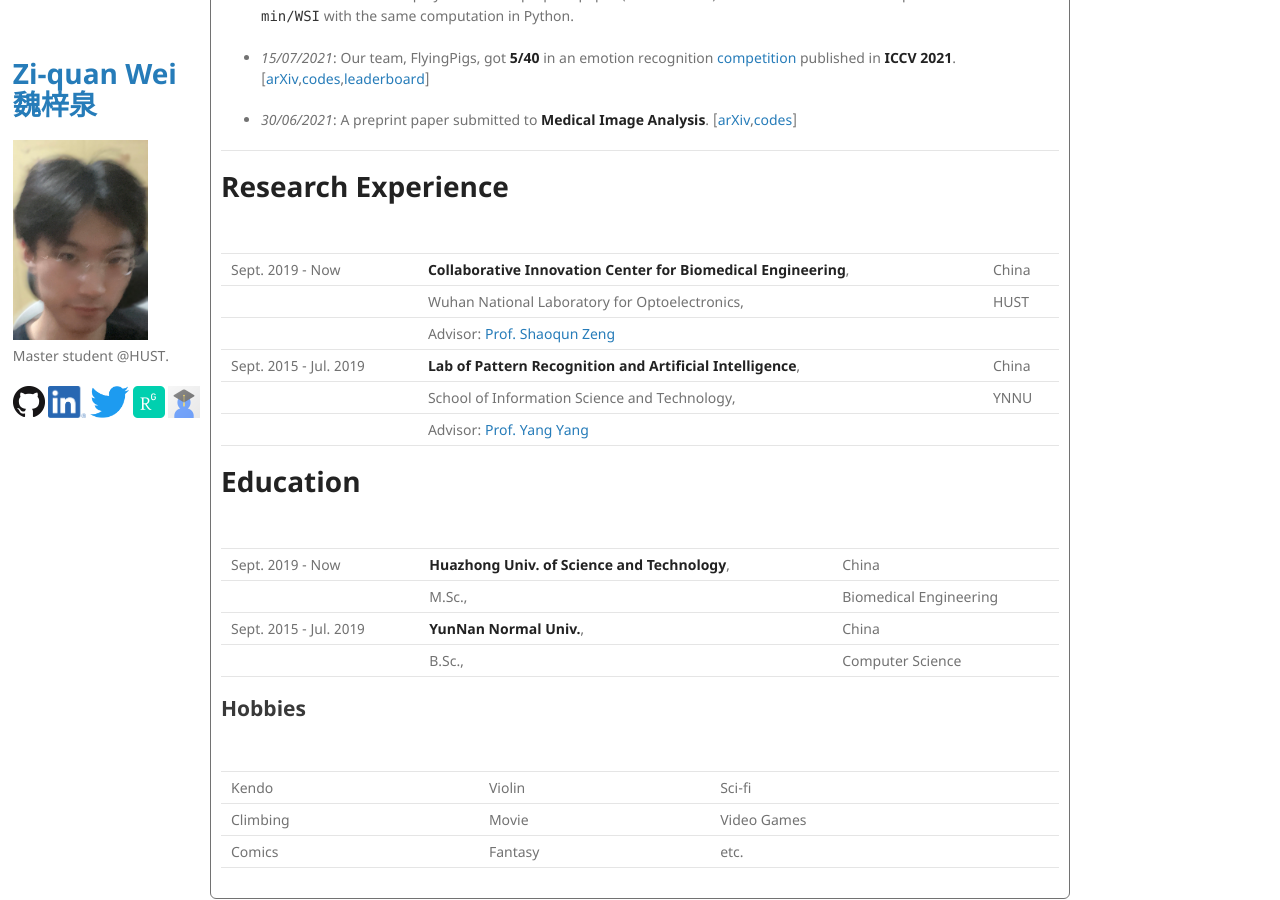
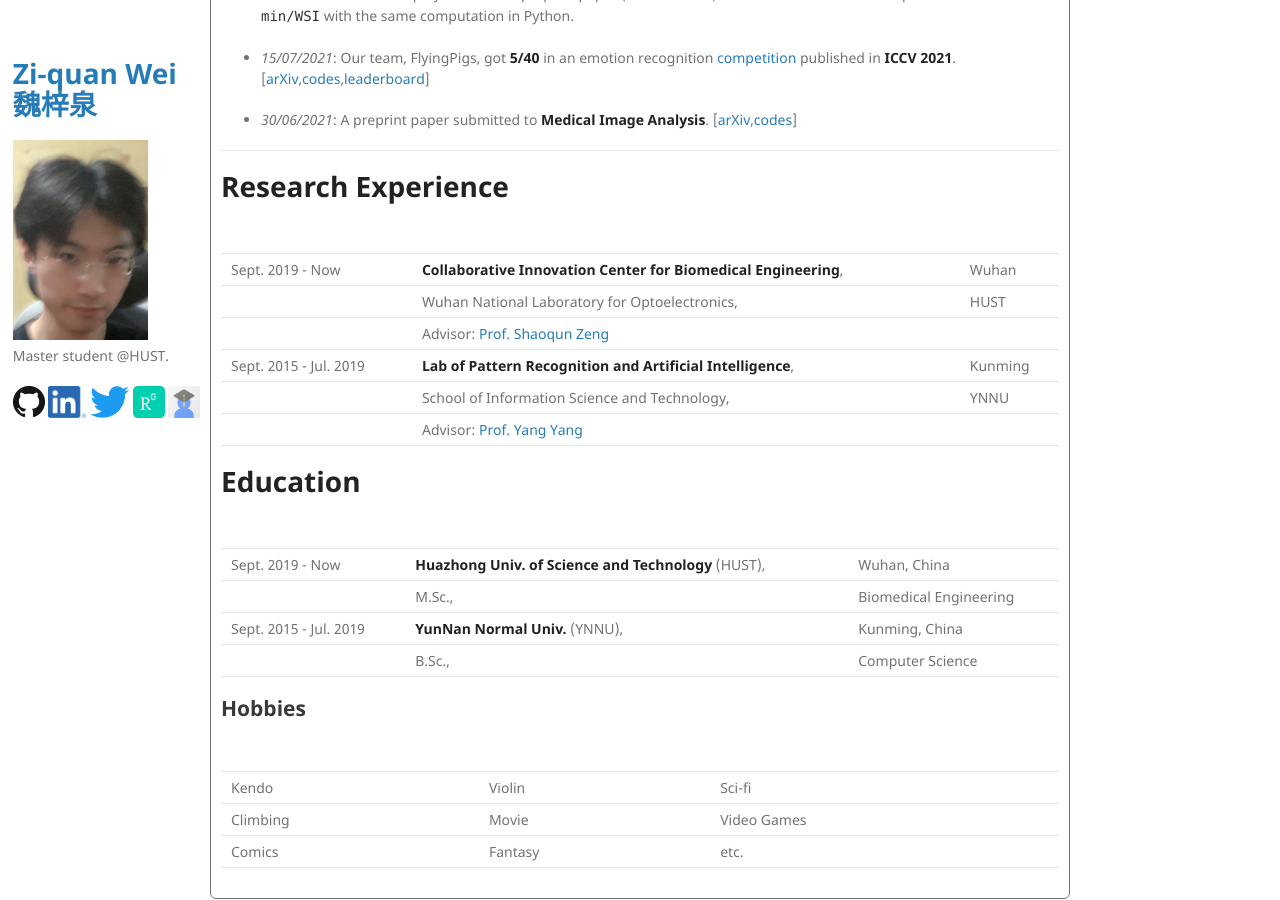
Before and after one commit to Chrisa142857/Chrisa142857.github.io, a Jekyll site: the page built from index.md, in a window 1280 px wide and 900 px high, scrolled down 310 px. Built offline with Jekyll 4.4.1, drawn with Linux system fonts in a browser that asks for light colours; our own code applies the rules of GitHub Pages for plain Markdown files.

Commit message:
Update index.md

```diff
--- a/index.md
+++ b/index.md
@@ -24,10 +24,10 @@
 
 |         |           |   |
 |:-------------|:------------------|:------|
-| Sept. 2019 - Now         | **Collaborative Innovation Center for Biomedical Engineering**, | China  |
+| Sept. 2019 - Now         | **Collaborative Innovation Center for Biomedical Engineering**, | Wuhan  |
 |                                     | Wuhan National Laboratory for Optoelectronics,  |  HUST  |
 |                                     | Advisor: [Prof. Shaoqun Zeng](http://ses.hust.edu.cn/info/1092/1343.htm) | |
-| Sept. 2015 - Jul. 2019 | **Lab of Pattern Recognition and Artificial Intelligence**, | China  |
+| Sept. 2015 - Jul. 2019 | **Lab of Pattern Recognition and Artificial Intelligence**, | Kunming  |
 |                                     | School of Information Science and Technology, | YNNU  |
 |                                     | Advisor: [Prof. Yang Yang](https://scholar.google.com/citations?user=7JLPFHgAAAAJ&hl=zh-CN) | |
 
@@ -35,9 +35,9 @@
 
 |         |           |   |
 |:-------------|:------------------|:------|
-| Sept. 2019 - Now         | **Huazhong Univ. of Science and Technology**, | China  |
+| Sept. 2019 - Now         | **Huazhong Univ. of Science and Technology** (HUST), | Wuhan, China  |
 |                                     | M.Sc.,                       | Biomedical Engineering  |
-| Sept. 2015 - Jul. 2019 | **YunNan Normal Univ.**, | China  |
+| Sept. 2015 - Jul. 2019 | **YunNan Normal Univ.** (YNNU), | Kunming, China  |
 |                                     | B.Sc.,                         | Computer Science  |
 
 ## Hobbies
```
